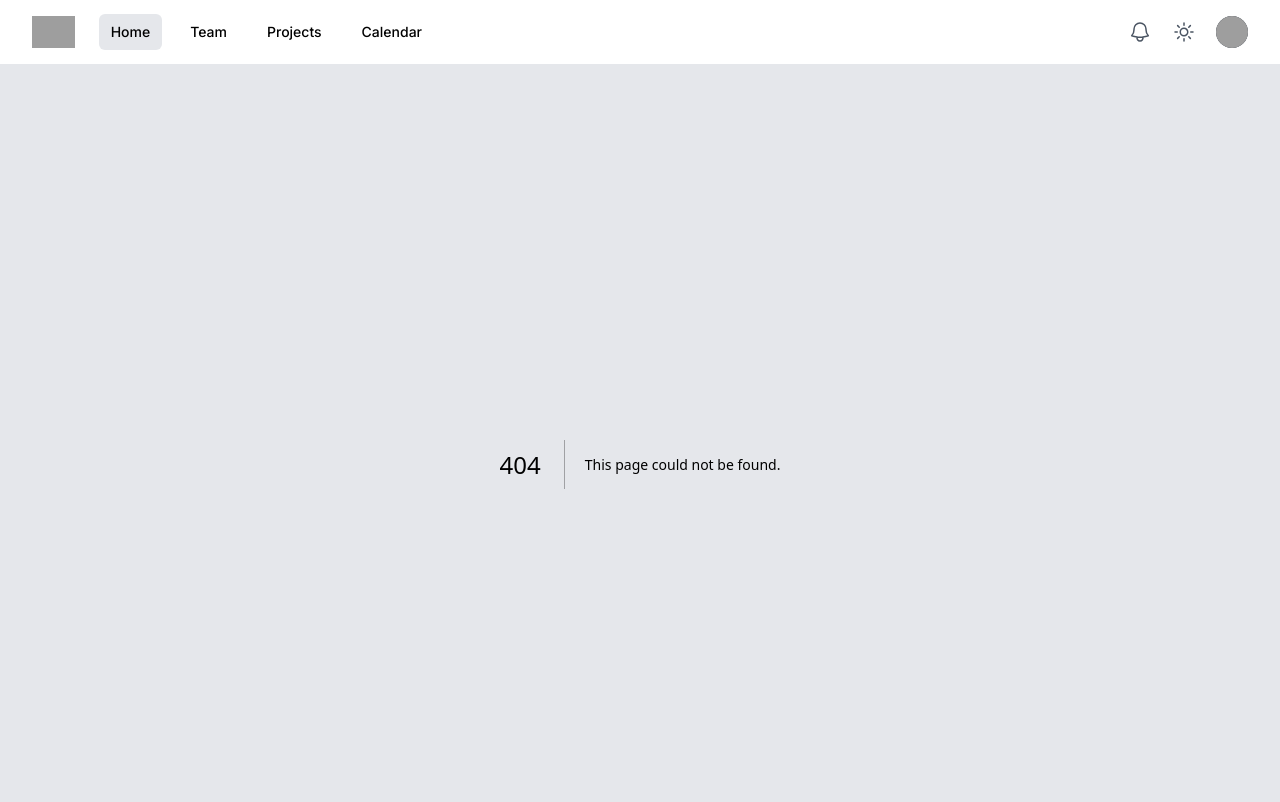
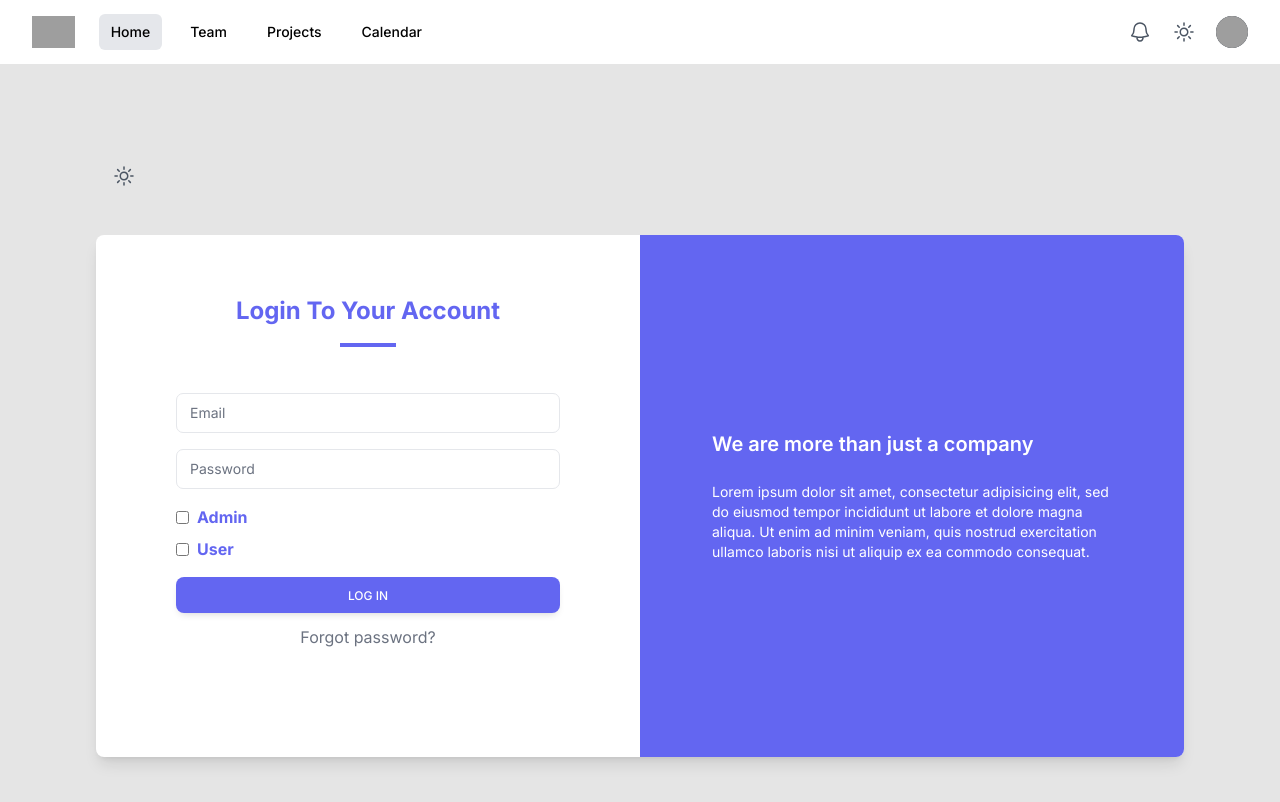
Before and after one commit to UsamaRabie/Graduation-project, a Next.js app in the folder frontend/: page /admin in a window 1280 px wide. Before the commit this address had no page. Shown: the top 802 px of the page. Built offline with nearby package versions, Linux system fonts and the light colour scheme; grey boxes are pictures that could not be loaded.

Commit message:
handle role routing

```diff
--- /dev/null
+++ b/frontend/app/admin/page.js
@@ -0,0 +1,147 @@
+"use client";
+import React, { useState } from "react";
+import ThemeChanger from "../components/ThemeChanger";
+import { useRouter } from "next/navigation";
+const page = () => {
+
+
+  const router = useRouter();
+  const [isAdmin, setIsAdmin] = useState(false);
+  const [isUser, setIsUser] = useState(false);
+
+  const handleCheckboxChange = (e) => {
+    const { name, checked } = e.target;
+
+    // Uncheck the other checkbox when one is checked
+    if (name === 'admin' && checked) {
+      setIsUser(false);
+    } else if (name === 'user' && checked) {
+      setIsAdmin(false);
+    }
+
+    // Update the state of the clicked checkbox
+    if (name === 'admin') {
+      setIsAdmin(checked);
+    } else if (name === 'user') {
+      setIsUser(checked);
+    }
+  };
+
+  const handleRoute = () => {
+    if (isAdmin) {
+      router.push('/admin');
+    } else if (isUser) {
+      router.push('/user');
+    } else {
+      // Handle default case or show an error
+    }
+  };
+
+
+  return (
+    <section className="bg-neutral-200 dark:bg-slate-900 flex justify-center  h-screen">
+      <div className="container h-full p-24">
+        <ThemeChanger />
+        <div className="flex h-full flex-wrap items-center justify-center text-neutral-800 dark:text-neutral-200">
+          <div className="w-full ">
+            <div className="block rounded-lg bg-white shadow-lg dark:bg-slate-800">
+              <div className="g-0 lg:flex lg:flex-wrap ">
+                {/* <!-- Left column container--> */}
+                <div className="px-4 md:px-0 lg:w-6/12">
+                  <div className="md:mx-6 md:p-14">
+                    {/* <!--Logo--> */}
+                    <div className="text-center">
+                      <h4 className="mb-3 mt-1 pb-1 text-2xl font-bold text-indigo-500 dark:text-slate-100">
+                        Login To Your Account
+                      </h4>
+                    </div>
+                    <div className="text-center">
+                      <div className="border-2 border-indigo-500 w-14 inline-block mb-10 text-center dark:border-slate-100"></div>
+                    </div>
+
+                    <form>
+                      {/* <!--Username input--> */}
+                      <div class="relative h-10 w-full mb-4">
+                        <input
+                          class="peer h-full w-full rounded-[7px]   bg-transparent px-3 py-2.5 font-sans text-sm font-normal text-blue-gray-700 outline outline-0 transition-all placeholder-shown:border placeholder-shown:border-blue-gray-200 placeholder-shown:border-t-blue-gray-200 focus:border-2 focus:border-indigo-500 focus:border-t-transparent focus:outline-0 disabled:border-0 disabled:bg-blue-gray-50"
+                          placeholder=""
+                        />
+                        <label class="text-gray-500 before:content[' '] after:content[' '] pointer-events-none absolute left-0 -top-1.5 flex h-full w-full select-none text-[11px] font-normal leading-tight text-blue-gray-400 transition-all before:pointer-events-none before:mt-[6.5px] before:mr-1 before:box-border before:block before:h-1.5 before:w-2.5 before:rounded-tl-md before:border-t before:border-l before:border-blue-gray-200 before:transition-all after:pointer-events-none after:mt-[6.5px] after:ml-1 after:box-border after:block after:h-1.5 after:w-2.5 after:flex-grow after:rounded-tr-md after:border-t after:border-r after:border-blue-gray-200 after:transition-all peer-placeholder-shown:text-sm peer-placeholder-shown:leading-[3.75] peer-placeholder-shown:text-blue-gray-500 peer-placeholder-shown:before:border-transparent peer-placeholder-shown:after:border-transparent peer-focus:text-[11px] peer-focus:leading-tight peer-focus:text-indigo-500 peer-focus:before:border-t-2 peer-focus:before:border-l-2 peer-focus:before:border-indigo-500 peer-focus:after:border-t-2 peer-focus:after:border-r-2 peer-focus:after:border-indigo-500 peer-disabled:text-transparent peer-disabled:before:border-transparent peer-disabled:after:border-transparent peer-disabled:peer-placeholder-shown:text-blue-gray-500">
+                          Email
+                        </label>
+                      </div>
+
+                      {/* <!--Password input--> */}
+                      <div class="relative h-10 w-full mb-4">
+                        <input
+                          class="peer h-full w-full rounded-[7px]   bg-transparent px-3 py-2.5 font-sans text-sm font-normal text-blue-gray-700 outline outline-0 transition-all placeholder-shown:border placeholder-shown:border-blue-gray-200 placeholder-shown:border-t-blue-gray-200 focus:border-2 focus:border-indigo-500 focus:border-t-transparent focus:outline-0 disabled:border-0 disabled:bg-blue-gray-50"
+                          placeholder=""
+                        />
+                        <label class="text-gray-500 before:content[' '] after:content[' '] pointer-events-none absolute left-0 -top-1.5 flex h-full w-full select-none text-[11px] font-normal leading-tight text-blue-gray-400 transition-all before:pointer-events-none before:mt-[6.5px] before:mr-1 before:box-border before:block before:h-1.5 before:w-2.5 before:rounded-tl-md before:border-t before:border-l before:border-blue-gray-200 before:transition-all after:pointer-events-none after:mt-[6.5px] after:ml-1 after:box-border after:block after:h-1.5 after:w-2.5 after:flex-grow after:rounded-tr-md after:border-t after:border-r after:border-blue-gray-200 after:transition-all peer-placeholder-shown:text-sm peer-placeholder-shown:leading-[3.75] peer-placeholder-shown:text-blue-gray-500 peer-placeholder-shown:before:border-transparent peer-placeholder-shown:after:border-transparent peer-focus:text-[11px] peer-focus:leading-tight peer-focus:text-indigo-500 peer-focus:before:border-t-2 peer-focus:before:border-l-2 peer-focus:before:border-indigo-500 peer-focus:after:border-t-2 peer-focus:after:border-r-2 peer-focus:after:border-indigo-500 peer-disabled:text-transparent peer-disabled:before:border-transparent peer-disabled:after:border-transparent peer-disabled:peer-placeholder-shown:text-blue-gray-500">
+                          Password
+                        </label>
+                      </div>
+
+                      {/* <!--Checkboxes--> */}
+
+                      <div className="flex flex-col gap-2 mb-3">
+
+
+                        <div className="flex items-center">
+                        <input className="mr-2 "  type="checkbox" name="admin" checked={isAdmin} onChange={handleCheckboxChange} />
+                        <p className="text-indigo-500 font-bold dark:text-slate-100">Admin</p>
+                        </div>
+
+                        <div className="flex items-center">
+                        <input className="mr-2"   type="checkbox" name="user" checked={isUser} onChange={handleCheckboxChange} />
+                        <p className="text-indigo-500 font-bold dark:text-slate-100">User</p>
+                        </div>
+
+                      </div>
+
+                      {/* <!--Submit button--> */}
+                      <div className="mb-12 pb-1 pt-1 text-center">
+                        <button
+                          className="bg-indigo-500 dark:!bg-slate-500 mb-3 inline-block w-full rounded-lg px-6 pb-2 pt-2.5 text-xs font-medium uppercase leading-normal text-white shadow-[0_4px_9px_-4px_rgba(0,0,0,0.2)] transition-all duration-300 hover:shadow-[0_8px_9px_-4px_rgba(0,0,0,0.1),0_4px_18px_0_rgba(0,0,0,0.2)] focus:shadow-[0_8px_9px_-4px_rgba(0,0,0,0.1),0_4px_18px_0_rgba(0,0,0,0.2)] focus:outline-none focus:ring-0 active:shadow-[0_8px_9px_-4px_rgba(0,0,0,0.1),0_4px_18px_0_rgba(0,0,0,0.2)]"
+                          type="button"
+                          onClick={handleRoute}
+                        >
+                          Log in
+                        </button>
+
+                        {/* <!--Forgot password link--> */}
+                        <a
+                          href="#!"
+                          className="    hover:text-indigo-500 text-gray-500 "
+                        >
+                          Forgot password?
+                        </a>
+                      </div>
+                    </form>
+                  </div>
+                </div>
+
+                {/* <!-- Right column container with background and description--> */}
+                <div className="flex items-center rounded-b-lg lg:w-6/12 lg:rounded-r-lg lg:rounded-bl-none bg-indigo-500 dark:bg-slate-500">
+                  <div className="px-4 py-6 text-white md:mx-6 md:p-12">
+                    <h4 className="mb-6 text-xl font-semibold">
+                      We are more than just a company
+                    </h4>
+                    <p className="text-sm">
+                      Lorem ipsum dolor sit amet, consectetur adipisicing elit,
+                      sed do eiusmod tempor incididunt ut labore et dolore magna
+                      aliqua. Ut enim ad minim veniam, quis nostrud exercitation
+                      ullamco laboris nisi ut aliquip ex ea commodo consequat.
+                    </p>
+                  </div>
+                </div>
+              </div>
+            </div>
+          </div>
+        </div>
+      </div>
+    </section>
+  );
+};
+
+export default page;
```
